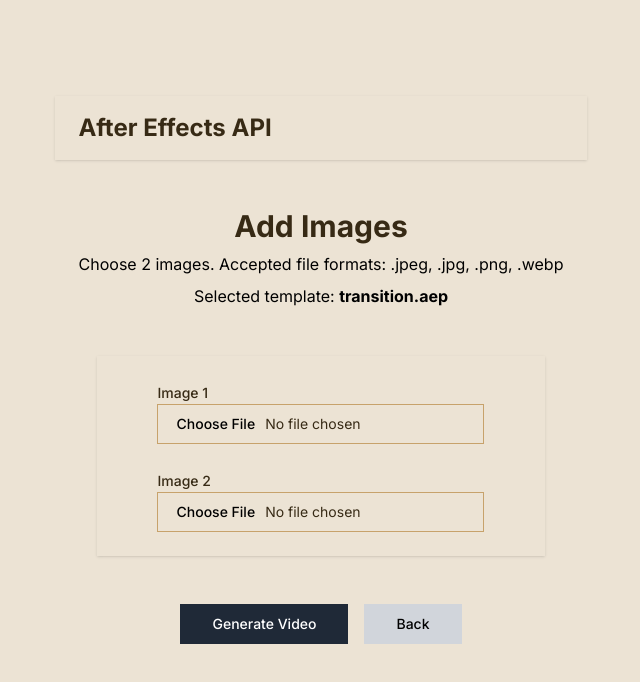
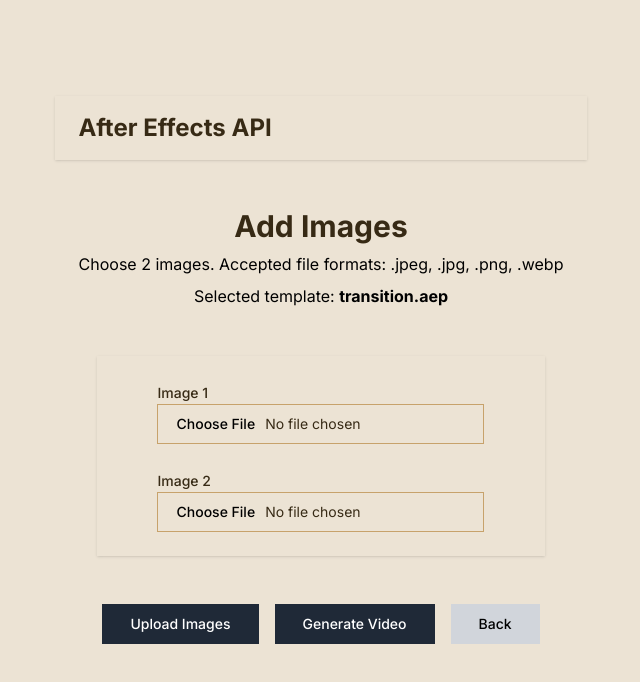
Before and after one commit to mding022/millerding.com, a Next.js app: page /transition in a window 1280 px wide. Shown: the top 682 px of the page, without its empty margins (319-959 px from the left). Built offline with nearby package versions, Linux system fonts and the light colour scheme.

Commit message:
Link to server, add loaders

```diff
--- a/components/ae2images.jsx
+++ b/components/ae2images.jsx
@@ -1,12 +1,18 @@
 'use client';
 
+import React, { useState } from 'react'
 import Link from "next/link";
 import { Label } from "@/components/ui/label";
 import { Input } from "@/components/ui/input";
 import { Button } from "@/components/ui/button";
 
 export default function Component() {
-  const sendPostRequest = async () => {
+  const [generateText, setGenerateText] = useState("Generate Video");
+  const [uploadText, setUploadText] = useState("Upload Images");
+  const [videoUrl, setVideoUrl] = useState(null);
+
+  const sendUploadPostRequest = async () => {
+
     const image1 = document.getElementById("image1").files[0];
     const image2 = document.getElementById("image2").files[0];
     const formData = new FormData();
@@ -16,19 +22,64 @@ export default function Component() {
     formData.append("request_id", "123");
 
     try {
+      setUploadText("Uploading...");
       let response = await fetch('https://d392-66-171-229-142.ngrok-free.app/uploadfiles', {
         method: "POST",
         body: formData,
       });
-    if (response.status === 200) {
-      alert("Successfully connected to server.");
-    } else {
-      alert("Failed with status: " + response.status);
+      if (response.status === 200) {
+        setUploadText("200: Success");
+        setTimeout(() => {
+          setUploadText("Change Images");
+        }, 2000);
+      } else {
+        setUploadText(response.status + ": Failed");
+        setTimeout(() => {
+          setUploadText("Upload Images");
+        }, 1000);
+      }
+    } catch (error) {
+      setUploadText(error + ": Failed");
+      setTimeout(() => {
+        setUploadText("Upload Images");
+      }, 1000);
     }
-  } catch (error) {
-    console.error("Error sending POST request:", error);
-    alert("Failed to send request due to an error.");
-  }
+  };
+
+  const sendCreatePostRequest = async () => {
+    setGenerateText("Loading...");
+    const formData = new FormData();
+
+    formData.append("request_id", "123");
+    formData.append("template", "transition.aep");
+
+    try {
+      let response = await fetch('https://d392-66-171-229-142.ngrok-free.app/create', {
+        method: "POST",
+        body: formData,
+      });
+
+      if (response.status === 200) {
+        setGenerateText("Success");
+        setTimeout(() => {
+          setGenerateText("Generate Video");
+        }, 1000);
+        const blob = await response.blob();
+        const vurl = URL.createObjectURL(blob);
+        setVideoUrl(vurl);
+      } else {
+        setGenerateText(response.status + ": Failed")
+        setTimeout(() => {
+          setGenerateText("Generate Video");
+        }, 2000)
+      }
+    } catch (error) {
+      console.error("Error:", error);
+      setGenerateText(error + ": Failed")
+      setTimeout(() => {
+        setGenerateText("Generate Video");
+      }, 2000)
+    }
   };
 
   return (
@@ -47,6 +98,16 @@ export default function Component() {
           <p className="text-black mt-2">
             Selected template: <span className="font-bold">transition.aep</span>
           </p>
+          {}
+          {videoUrl && (
+            <div className="flex justify-center my-4">
+              <div style={{ width: '200', marginTop: '12px' }}>
+                <video src={videoUrl} controls autoPlay style={{ width: '100%' }}>
+                  Your browser does not support video playing.
+                </video>
+              </div>
+            </div>
+          )}
         </section>
         <section className="mb-12">
           <div className="p-6 rounded-lg shadow w-full max-w-md mx-auto">
@@ -65,13 +126,20 @@ export default function Component() {
         <div className="flex justify-center gap-4">
           <Button
             as="button"
-            onClick={sendPostRequest}
-            className="bg-gray-800 text-white px-8 py-3 rounded-lg hover:bg-gray-700 transition-colors"
+            onClick={sendUploadPostRequest}
+            className="bg-gray-800 text-white px-7 py-3 rounded-lg hover:bg-gray-700 transition-colors"
           >
-            Generate Video
+            {uploadText}
+          </Button>
+          <Button
+            as="button"
+            onClick={sendCreatePostRequest}
+            className="bg-gray-800 text-white px-7 py-3 rounded-lg hover:bg-gray-700 transition-colors"
+          >
+            {generateText}
           </Button>
           <Link href="/ae">
-            <Button className="bg-gray-300 text-black px-8 py-3 rounded-lg hover:bg-gray-400 transition-colors">
+            <Button className="bg-gray-300 text-black px-7 py-3 rounded-lg hover:bg-gray-400 transition-colors">
               Back
             </Button>
           </Link>
```
